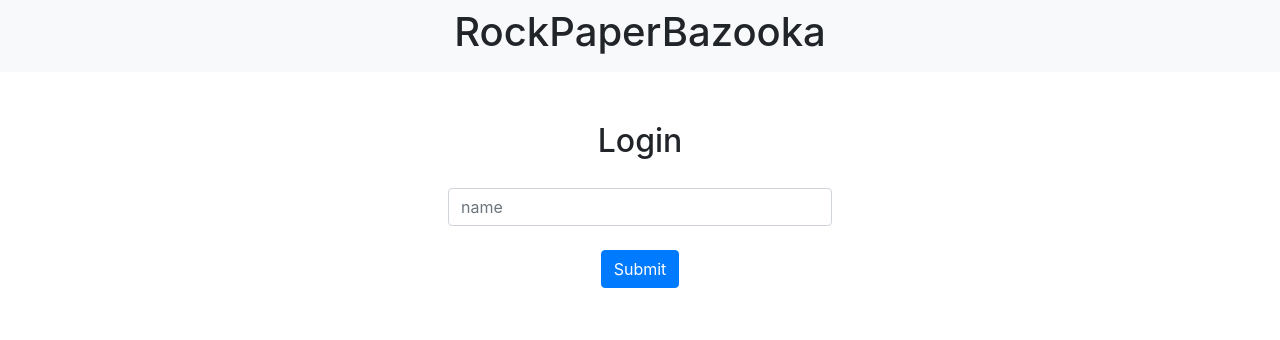
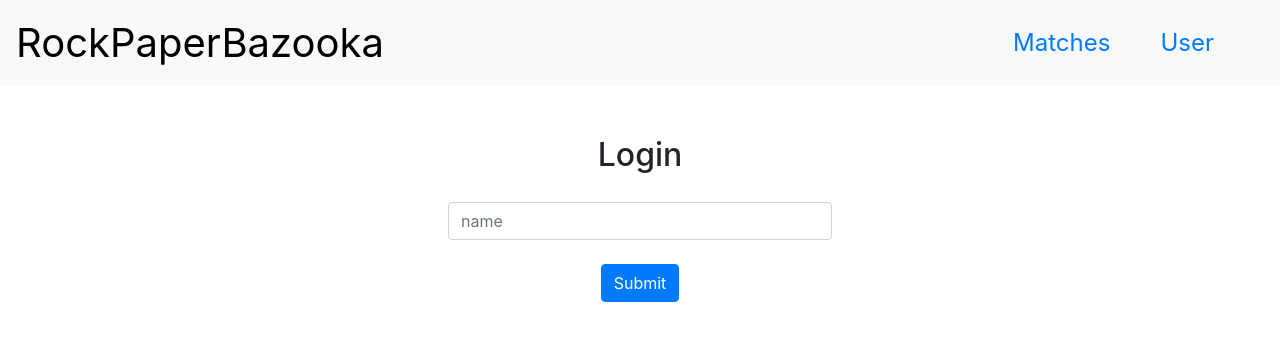
Before and after one commit to scalableinternetservices/RockPaperBazooka, a React (Create React App) app in the folder frontend/: page / in a window 1280 px wide. Shown: the top 340 px of the page. Built offline with nearby package versions, Linux system fonts and the light colour scheme; no server answers.

Commit message:
at - add links to header

```diff
--- a/frontend/src/Components/Header/Header.jsx
+++ b/frontend/src/Components/Header/Header.jsx
@@ -2,9 +2,11 @@ import React from 'react';
 import "./Header.css";
 import {
   Navbar,
+  NavbarBrand,
   Nav,
   NavItem
 } from 'reactstrap';
+import { Link } from 'react-router-dom';
 
 class Header extends React.Component {
 
@@ -12,9 +14,17 @@ class Header extends React.Component {
       return (
         <div className="header">
           <Navbar color="light" light expand="md">
-              <Nav className="mx-auto" navbar>
+            <NavbarBrand style={{fontSize: '40px'}}>
+                <Link style={{color: 'black'}} to="/login">
+                    RockPaperBazooka
+                </Link>
+            </NavbarBrand>
+              <Nav className="ml-auto" navbar>
                 <NavItem>
-                    <h1>RockPaperBazooka</h1>
+                    <Link style={{fontSize: '24px', paddingRight: '50px'}}to="/matches">Matches</Link>
+                </NavItem>
+                <NavItem>
+                    <Link style={{fontSize: '24px', paddingRight: '50px'}}to="/user">User</Link>
                 </NavItem>
               </Nav>
           </Navbar>
```
